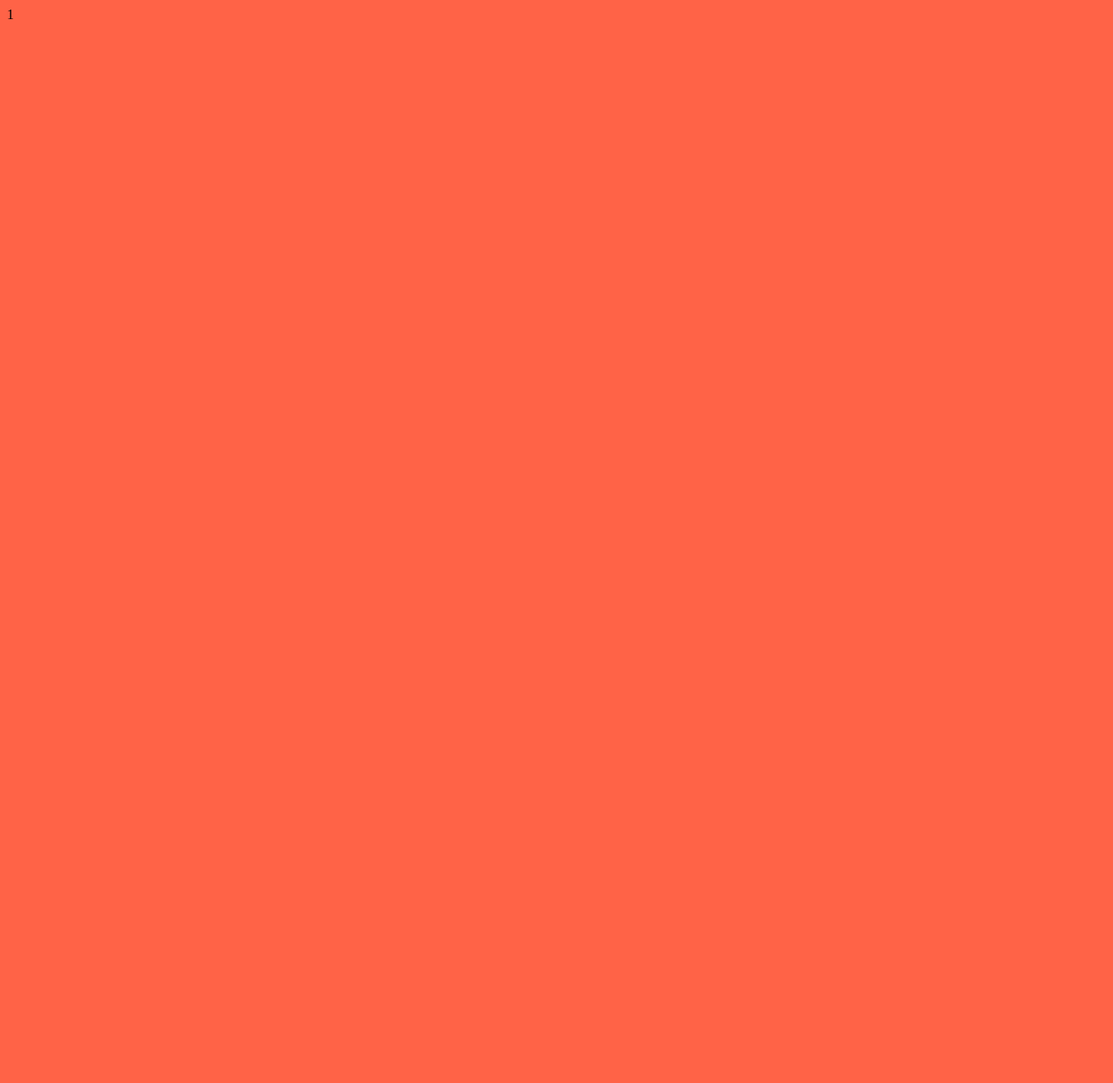
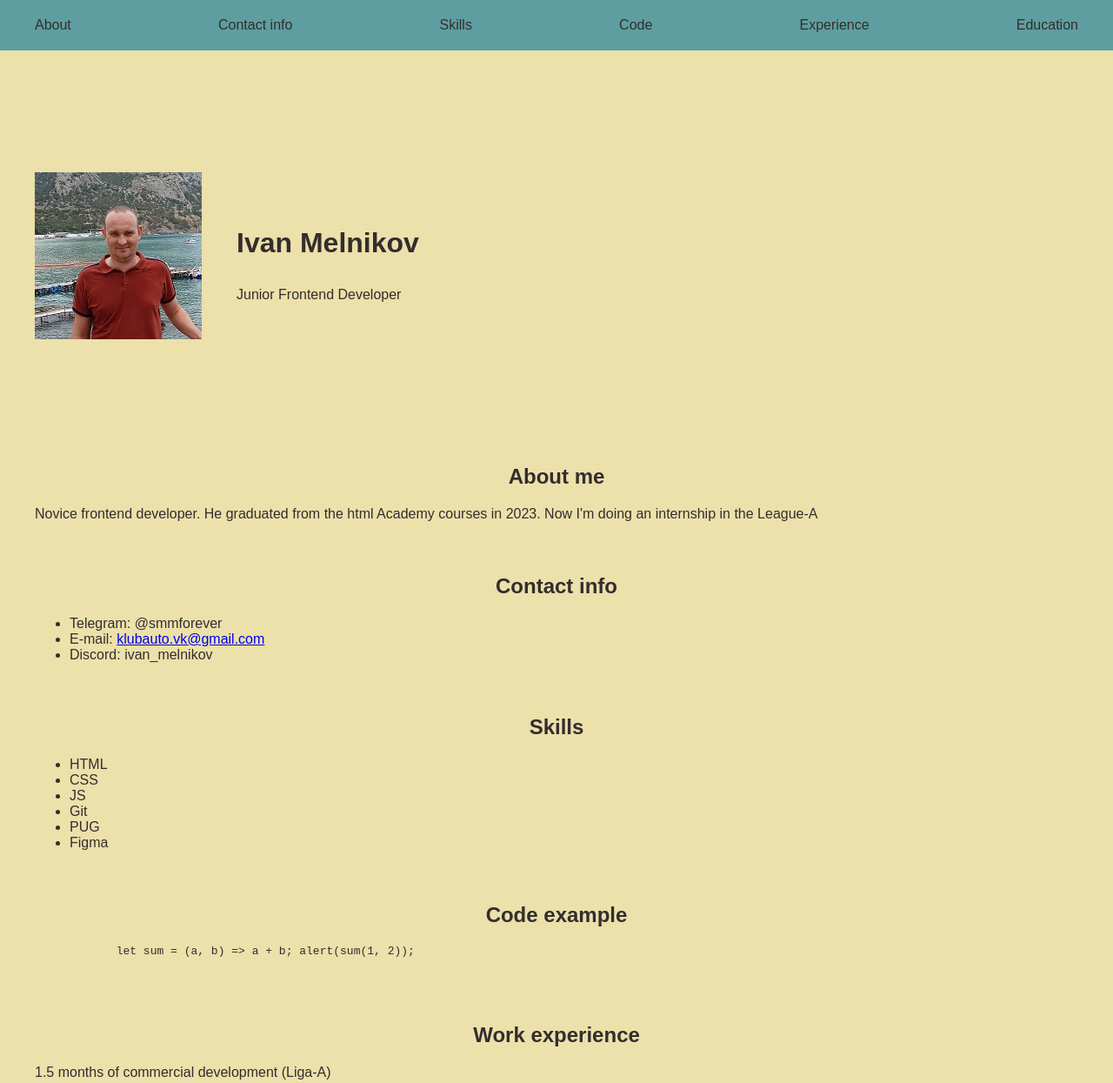
Before and after one commit to is-melnikov/rsschool-cv, a plain HTML site: page index.html in a window 1280 px wide. Shown: the top 1245 px of the page at 87% size. Before the commit the page ends 800 px from the top, so only its background shows below. Drawn offline with Linux system fonts and the light colour scheme.

Commit message:
feat: add CV

```diff
--- a/index.html
+++ b/index.html
@@ -1,5 +1,5 @@
 <!DOCTYPE html>
-<html lang="ru">
+<html lang="en">
 <head>
   <meta charset="UTF-8">
   <meta name="viewport" content="width=device-width, initial-scale=1.0">
@@ -7,6 +7,112 @@
   <link rel="stylesheet" href="style.css">
 </head>
 <body>
-  1
+  <header>
+    <div class="container">
+      <nav class="nav">
+        <ul class="nav__list">
+          <li class="nav__item">
+            <a class="nav__link" href="#about">About</a>
+          </li>
+          <li class="nav__item">
+            <a class="nav__link" href="#contact">Contact info</a>
+          </li>
+          <li class="nav__item">
+            <a class="nav__link" href="#skills">Skills</a>
+          </li>
+          <li class="nav__item">
+            <a class="nav__link" href="#code">Code</a>
+          </li>
+          <li class="nav__item">
+            <a class="nav__link" href="#work-experience">Experience</a>
+          </li>
+          <li class="nav__item">
+            <a class="nav__link" href="#education">Education</a>
+          </li>
+        </ul>
+      </nav>
+    </div>
+  </header>
+  <main>
+    <div class="container">
+      <section class="profile">
+        <div class="profile__wrapper">
+          <img class="profile__photo" src="pictures/photo.jpg" alt="photo" width="192" height="192">
+        </div>
+        <div class="profile__container">
+          <h1>Ivan Melnikov</h1>
+          <p class="profile__post">Junior Frontend Developer</p>
+        </div>
+      </section>
+      <section id="about">
+        <h2>About me</h2>
+        <p>Novice frontend developer. He graduated from the html Academy courses in 2023. Now I'm doing an internship in the League-A</p>
+      </section>
+      <section class="contact" id="contact">
+        <h2>Contact info</h2>
+        <ul>
+          <li>
+            <span class="contact__key">Telegram:</span>
+            <span>@smmforever</span>
+          </li>
+          <li>
+            <span class="contact__key">E-mail:</span>
+            <a class="contact__link" href="mailto:klubauto.vk@gmail.com">klubauto.vk@gmail.com</a>
+          </li>
+          <li>
+            <span class="contact__key">Discord:</span>
+            <span>ivan_melnikov</span>
+          </li>
+        </ul>
+      </section>
+      <section class="skills" id="skills">
+        <h2>Skills</h2>
+        <ul>
+          <li>HTML</li>
+          <li>CSS</li>
+          <li>JS</li>
+          <li>Git</li>
+          <li>PUG</li>
+          <li>Figma</li>
+        </ul>
+      </section>
+      <section id="code">
+        <h2>Code example</h2>
+          <pre>
+            <code>let sum = (a, b) => a + b; alert(sum(1, 2));</code>
+          </pre>
+      </section>
+      <section id="work-experience">
+        <h2>Work experience</h2>
+        <p>1.5 months of commercial development (Liga-A)</p>
+        <h3>Educational projects:</h3>
+        <ul>
+          <li><a href="https://is-melnikov.github.io/fitness/">Проект Фитнесс</a></li>
+          <li><a href="https://is-melnikov.github.io/antarctic-cruises/">Проект Круизы Атлантики</a></li>
+        </ul>
+      </section>
+      <section id="education">
+        <h2>Education</h2>
+        <ul>
+          <li>HTML Academy - profession frontend developer</li>
+          <li>RS Schools Course «JavaScript/Front-end. Stage 0» (in progress)</li>
+        </ul>
+        <p>English - A1</p>
+      </section>
+    </div>
+  </main>
+  <footer class="footer">
+    <div class="container">
+      <div class="footer__container">
+        <a class="footer__link" href="https://github.com/is-melnikov" aria-label="My GitHub">
+          <img src="pictures/github-logo.svg" alt="logo GitHub" width="32" height="32">
+        </a>
+        <span>2023</span>
+        <a class="footer__link" href="https://rs.school/js/">
+          <img src="pictures/rsschool-logo.svg" alt="logo rsschool" width="86"  height="32">
+        </a>
+      </div>
+    </div>
+  </footer>
 </body>
 </html>
--- a/style.css
+++ b/style.css
@@ -1,3 +1,81 @@
 body {
-  background-color: tomato;
+  background-color: rgb(236, 224, 171);
+  margin: 0;
+  font-family: Arial, Helvetica, sans-serif;
+  color: #332d2d;
 }
+
+.container {
+  max-width: 1200px;
+  margin: 0 auto;
+  padding: 0 40px;
+}
+
+header {
+  padding: 20px 0;
+  background-color: cadetblue;
+}
+
+.nav__list {
+  display: flex;
+  justify-content: space-between;
+  gap: 20px;
+  flex-wrap: wrap;
+  list-style: none;
+  padding: 0;
+  margin: 0;
+
+  .nav__link {
+    text-decoration: none;
+    color: inherit;
+    transition: opacity 0.3s ease;
+  }
+}
+
+.nav__link:hover {
+  opacity: 0.6;
+}
+
+h1 {
+  font-size: 32px;
+  line-height: 150%;
+}
+
+section {
+  margin: 60px 0;
+}
+
+.profile {
+  display: flex;
+  align-items: center;
+  padding: 80px 0;
+
+  .profile__wrapper {
+    margin-right: 40px;
+  }
+}
+
+h2 {
+  text-align: center;
+}
+
+.footer {
+  padding: 20px 0;
+  background-color: cadetblue;
+  color: white;
+
+  .footer__container {
+    display: flex;
+    flex-wrap: wrap;
+    justify-content: space-between;
+    align-items: center;
+  }
+
+  .footer__link {
+    transition: opacity 0.3s ease;
+  }
+
+  .footer__link:hover {
+    opacity: 0.6;
+  }
+}
```
Also changed, not shown: pictures/github-logo.svg (added), pictures/photo.jpg (added), pictures/rsschool-logo.svg (added).
